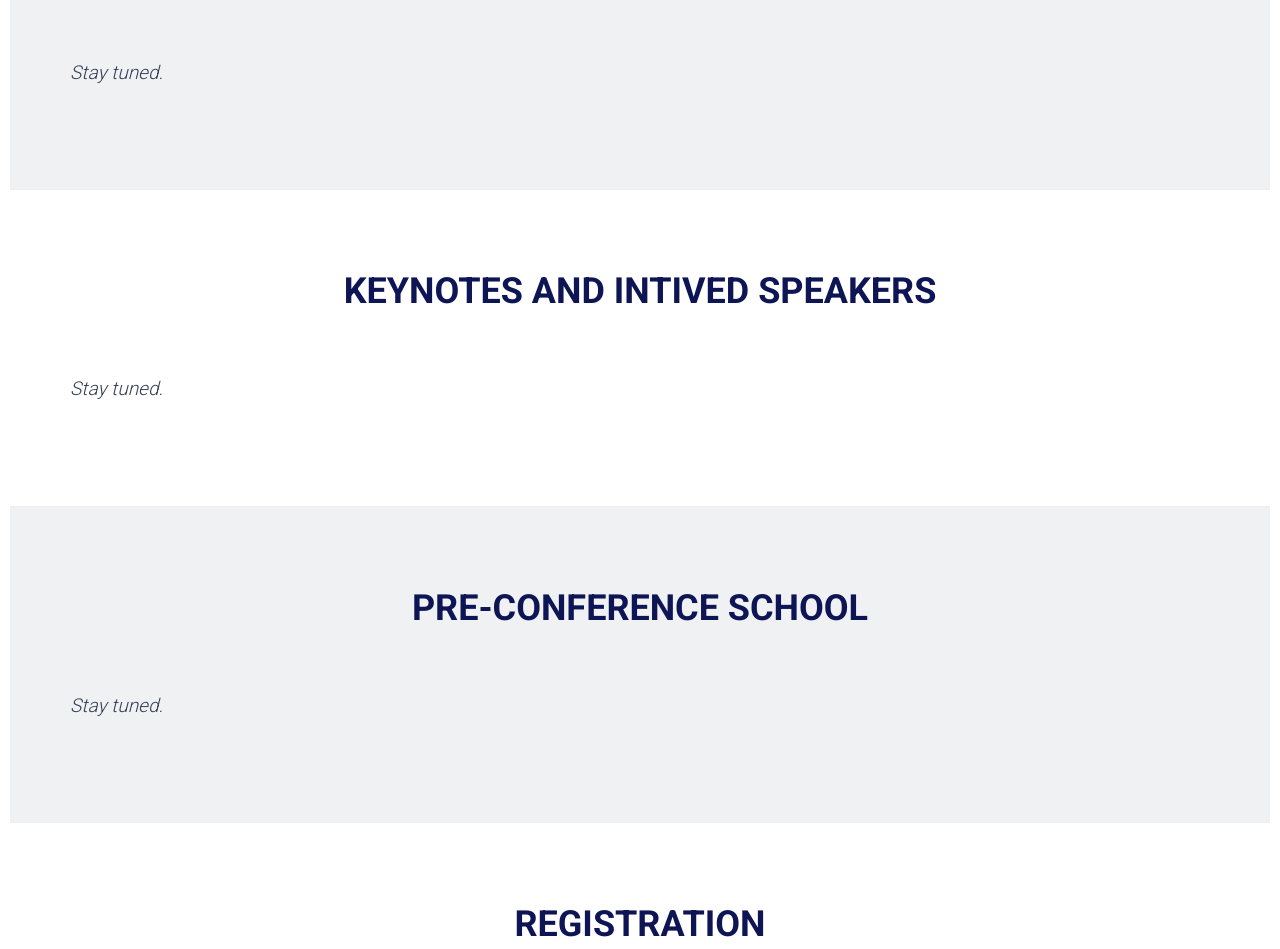
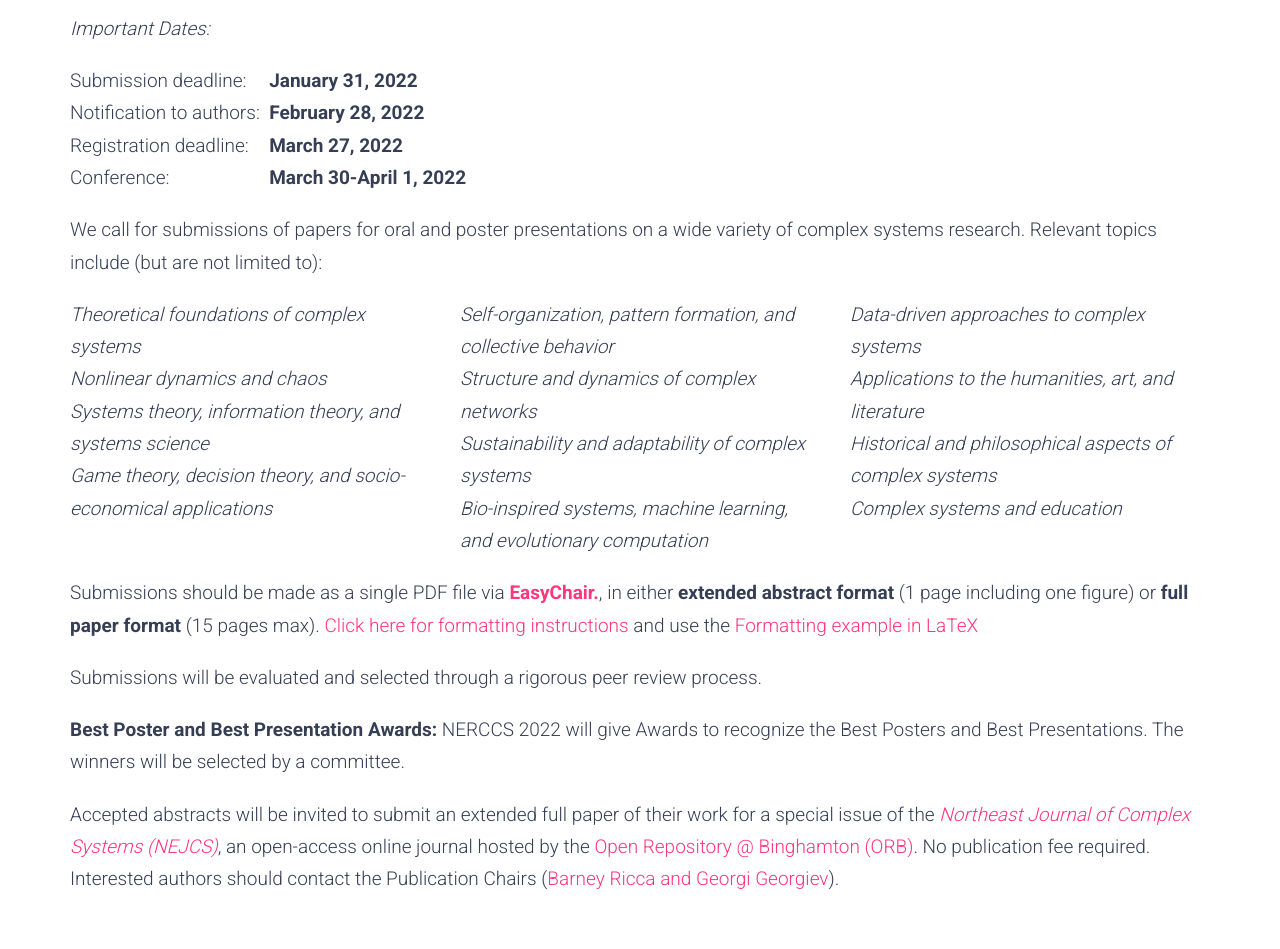
Before and after one commit to nerccs2022/nerccs2022.github.io, a plain HTML site: page index.html in a window 1280 px wide. Shown: the part 1661-2610 px from the top of the page. Drawn offline with Linux system fonts and the light colour scheme; some packages are replaced by stand-ins of ours.

Commit message:
updates
d

```diff
--- a/index.html
+++ b/index.html
@@ -116,7 +116,28 @@ NERCCS 2022: The Fifth Northeast Regional Conference on Complex Systems will fol
 <a href="http://coco.binghamton.edu/nerccs/">NERCCS 2019</a>,
 <a href="https://nerccs2020.github.io/">NERCCS 2020</a>, and
 <a href="https://nerccs2021.github.io/">NERCCS 2021</a>
- to promote the emerging venue of interdisciplinary scholarly exchange for complex systems researchers in the Northeast U.S. region to share their research outcomes through presentations and post-conference online publications, network with their peers in the region, and promote inter-campus collaboration and the growth of the research community. NERCCS is particularly focus on facilitating the professional growth of early career faculty, postdocs, and students in the region who will likely play a leading role in the field of complex systems science and engineering in the coming years. <br><br> </p>
+ to promote the emerging venue of interdisciplinary scholarly exchange for complex systems researchers in the Northeast U.S. region to share their research outcomes through presentations and post-conference online publications, network with their peers in the region, and promote inter-campus collaboration and the growth of the research community. NERCCS is particularly focus on facilitating the professional growth of early career faculty, postdocs, and students in the region who will likely play a leading role in the field of complex systems science and engineering in the coming years. <br> </p>
+
+<p class="lead">
+<b>
+Due to the Omicron Covid-19 variant, we are planning for a hybrid conference format that includes both online and in-person participation options. In-person participation will take place in a decentralized, self-organized fashion via satellite locations and will be connected over Zoom. If you would like to organize a satellite location, please contact us asap at
+<a href="NERCCS2022@gmail.com">NERCCS2022@gmail.com</a>.
+
+</b>
+</p>
+
+<p class="lead">
+&emsp;Current satellite locations:
+<b><ul>
+<li>&emsp;&emsp;University at Buffalo</li>
+<li>&emsp;&emsp;SUNY Binghamton</li>
+</ul>
+</b>
+<br><b>
+If necessary, we will  go completely online.
+</b>
+</p>
+
 </div>
 
 
@@ -124,6 +145,12 @@ NERCCS 2022: The Fifth Northeast Regional Conference on Complex Systems will fol
         </div>
     </section>
     <!-- .about-event -->
+
+
+
+
+
+
 
 
 
@@ -138,9 +165,94 @@ NERCCS 2022: The Fifth Northeast Regional Conference on Complex Systems will fol
                     </div>
                 </div>
 				<div class="col-md-12">
-					<p class="lead"><em>Stay tuned.</em></p>
-				</div>
-			</div>
+<p class="lead"><em>Important Dates:</em></p>
+<p class="lead">
+<table>
+	<tr><td class="lead">Submission deadline: &nbsp;</td>
+		<td class="lead"><b>January 31, 2022</b>&nbsp;</td>
+	</tr>
+	<tr><td class="lead">Notification to authors: &nbsp;</td>
+		<td class="lead"><b>February 28, 2022</b></td></tr>
+	<tr><td class="lead">Registration deadline: &nbsp;</td>
+		<td class="lead"><b>March 27, 2022</b></td>
+	</tr>
+	<tr><td class="lead">Conference: &nbsp;</td>
+		<td class="lead"><b>March 30-April 1, 2022</b></td>
+	</tr>
+</table>
+</p>
+</div>
+
+
+
+
+                <div class="col-md-12">
+                    <p class="lead">
+We call for submissions of papers for oral and poster presentations on a wide variety of complex systems research. Relevant topics include (but are not limited to):
+                    </p>
+                </div>
+            </div>
+            <div class="row">
+                <div class="col-md-4">
+                    <p class="lead">
+<em>Theoretical foundations of complex systems</em><br>
+<em>Nonlinear dynamics and chaos</em><br>
+<em>Systems theory, information theory, and systems science</em><br>
+<em>Game theory, decision theory, and socio-economical applications</em>
+                    </p>
+                </div>
+                <div class="col-md-4">
+                    <p class="lead">
+<em>Self-organization, pattern formation, and collective behavior</em><br>
+<em>Structure and dynamics of complex networks</em><br>
+<em>Sustainability and adaptability of complex systems</em><br>
+<em>Bio-inspired systems, machine learning, and evolutionary computation</em>
+                    </p>
+                </div>
+                <div class="col-md-4">
+                    <p class="lead">
+<em>Data-driven approaches to complex systems</em><br>
+<em>Applications to the humanities, art, and literature</em><br>
+<em>Historical and philosophical aspects of complex systems</em><br>
+<em>Complex systems and education</em>
+                    </p>
+                </div>
+            </div>
+
+            <div class="row">
+                <div class="col-md-12">
+                    <p class="lead">
+Submissions should be made as a single PDF file via
+<a href="https://easychair.org/conferences/?conf=nerccs2022" target="_blank"><b>EasyChair.</b></a>, in either
+<b>extended abstract format</b> (1 page including one figure) or
+<b>full paper format</b> (15 pages max).
+
+
+
+<a href="formatting-instructions.pdf" target="_blank">Click here for formatting instructions</a>
+and use the <a href="NERCCS-abstract-example.zip" target="_blank">Formatting example in LaTeX</a></p>
+
+<p class="lead">
+Submissions will be evaluated and selected through a rigorous peer review process.
+</p>
+
+
+
+                    <p class="lead">
+<b>Best Poster and Best Presentation Awards:</b>
+NERCCS 2022  will give Awards to recognize the Best Posters and Best Presentations. The winners will be selected by a committee.
+
+
+
+                </div>
+
+<div class="col-md-12">
+<p class="lead">
+Accepted abstracts will be invited to submit an extended full paper of their work for a special issue of the <a href="http://orb.binghamton.edu/nejcs/" target="_blank"><em>Northeast Journal of Complex Systems (NEJCS)</em></a>, an open-access online journal hosted by the <a href="http://orb.binghamton.edu" target="_blank">Open Repository @ Binghamton (ORB)</a>. No publication fee required. Interested authors should contact the Publication Chairs (<a href="mailto:bricca@sjfc.edu,ggeorgiev@assumption.edu">Barney Ricca and Georgi Georgiev</a>).
+                    </p>
+                </div>
+            </div>
+
         </div>
     </section>
     <!-- .about-event -->
```
